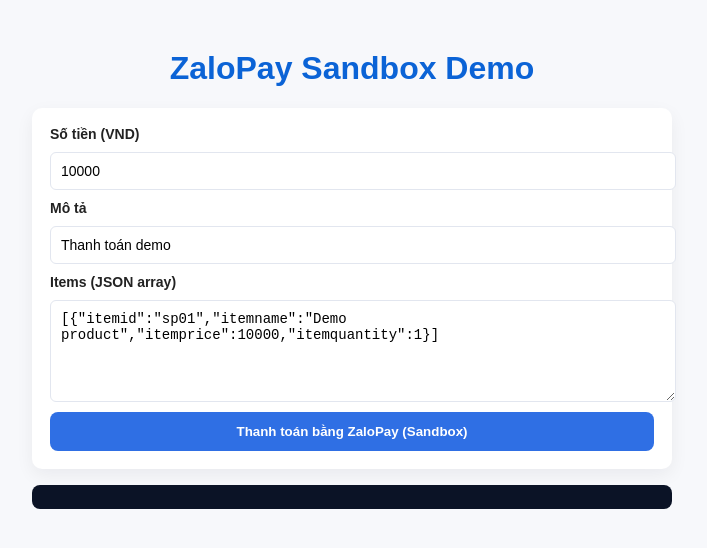
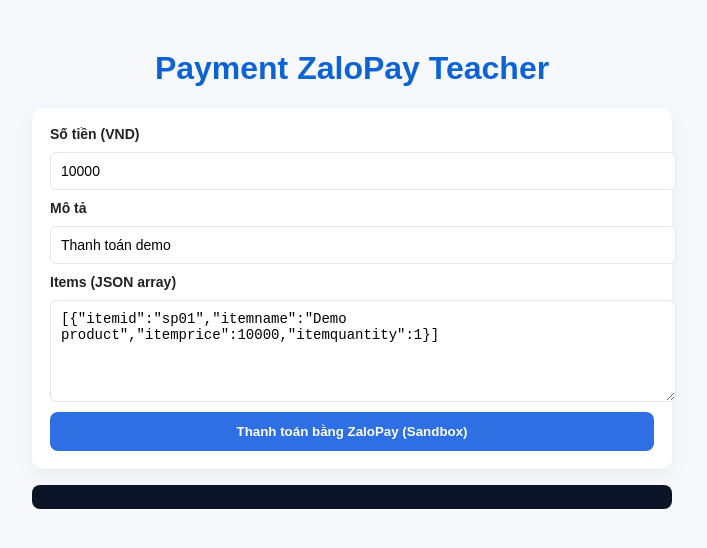
Before and after one commit to fdhhhdjd/Class-Payment-ZaloPay, a website: page public/index.html in a window 1280 px wide. Shown: the whole page, without its empty margins (288-995 px from the left). Drawn offline with nearby package versions, Linux system fonts and the light colour scheme.

Commit message:
feat: new code
:

```diff
--- a/public/index.html
+++ b/public/index.html
@@ -9,7 +9,7 @@
 </head>
 <body>
   <main class="container">
-    <h1>ZaloPay Sandbox Demo</h1>
+    <h1>Payment ZaloPay Teacher</h1>
 
     <div class="card">
       <label>Số tiền (VND)</label>
```
Also changed, not shown: README.md (added), assets/01.png (added), assets/02.png (added), assets/03.png (added), assets/04.png (added), assets/05.jpg (added), assets/06.jpg (added), assets/07.png (added), assets/08.png (added).
